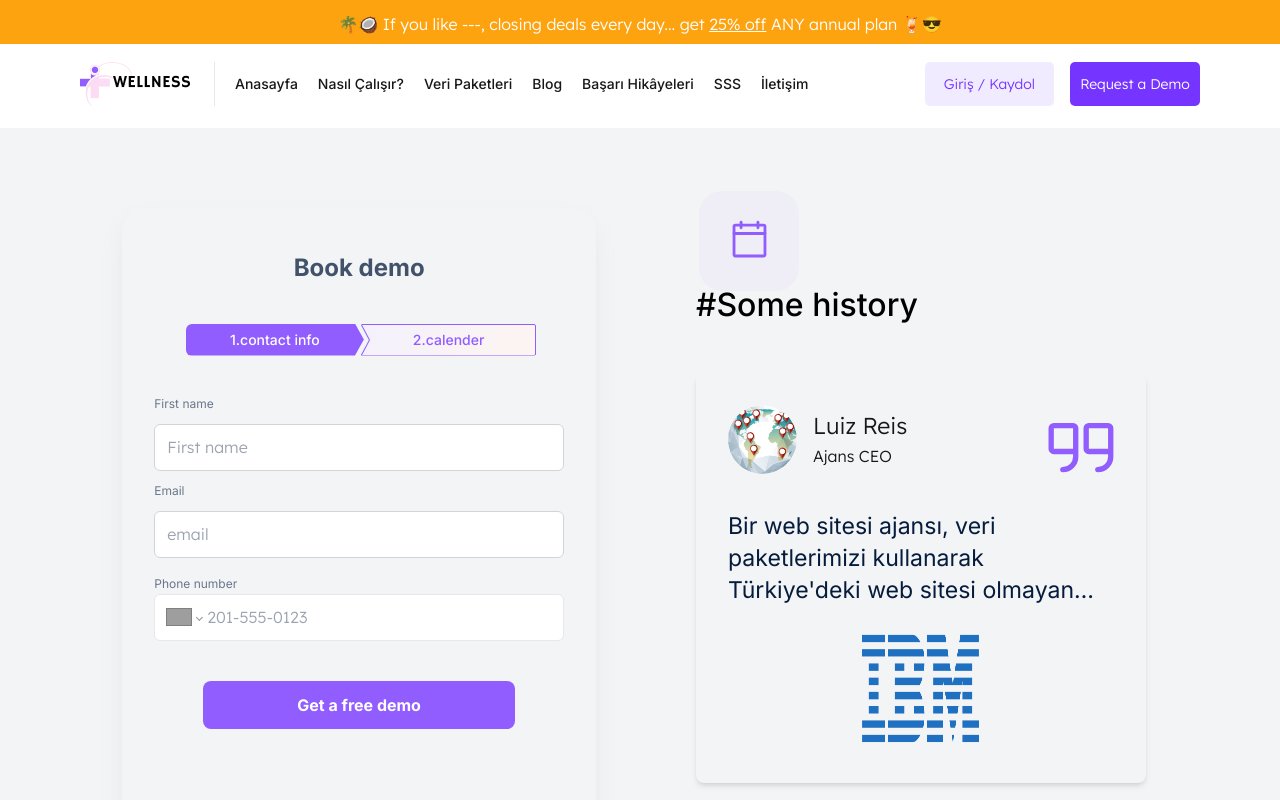
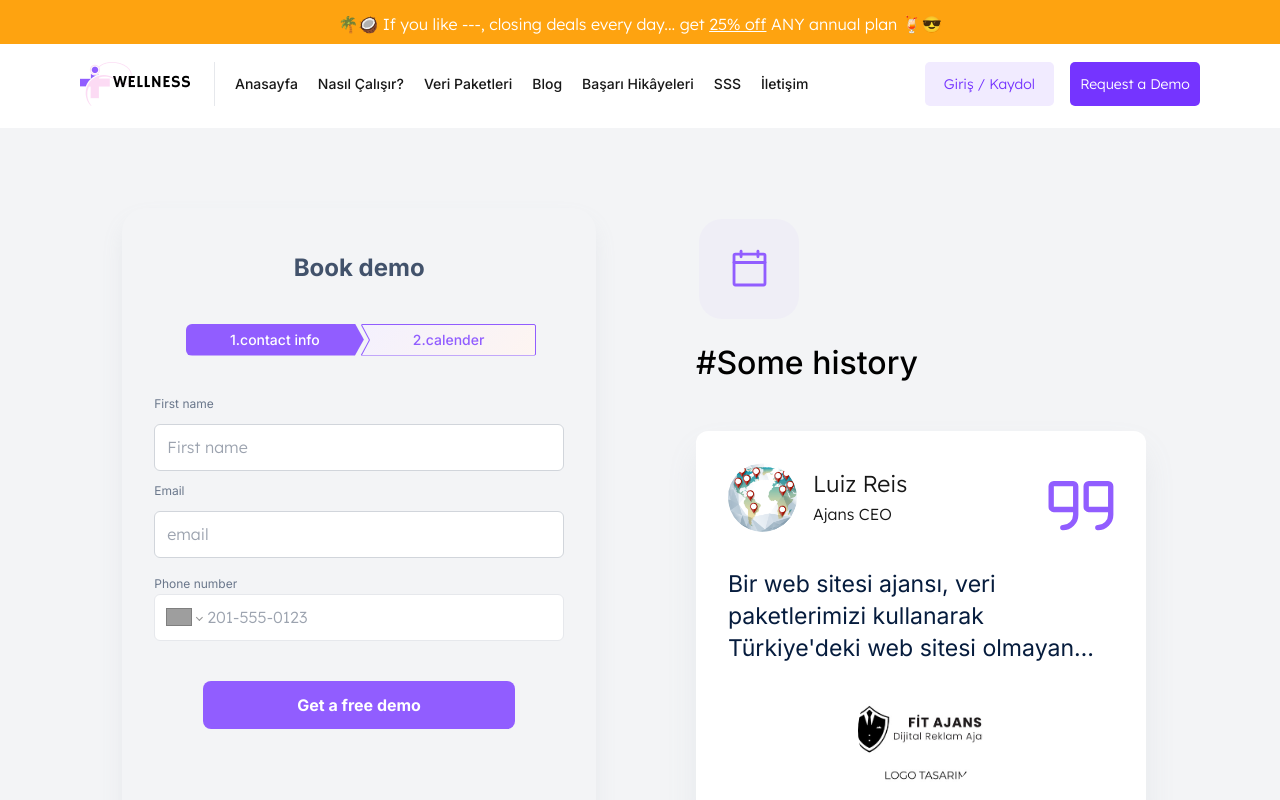
Before and after one commit to Medyanes-360/big-data-sale, a Next.js app: page /book-demo in a window 1280 px wide. Shown: the top 800 px of the page. Built offline with nearby package versions, Linux system fonts and the light colour scheme; grey boxes are pictures that could not be loaded.

Commit message:
revise book-demo cardsection

```diff
--- a/components/bookDemoPage/cardSection/index.jsx
+++ b/components/bookDemoPage/cardSection/index.jsx
@@ -63,7 +63,7 @@ const CardCarousel = () => {
         <section className="pt-8">
             <PageContainer>
                 <div
-                    className="flex flex-col shadow-[#919eab29]  rounded-3xl px-3 py-6 gap-3 md:gap-10 max-w-[521px]"
+                    className="flex flex-col mt-8 px-3 py-6 gap-3 md:gap-10 max-w-[521px]"
                     onMouseDown={handleMouseDown}
                     onMouseUp={handleMouseUp}
                     onTouchStart={handleTouchStart}
@@ -72,10 +72,13 @@ const CardCarousel = () => {
                     <div className="block md:hidden font-lexend text-center text-lg font-medium text-tertiary-900">
                         Bizi Tercih Edenler
                     </div>
-                    <h2 className=" hidden md:flex text-[32px] font-medium leading-[56px] font-Inter text-[#000000]">#Some history</h2>
+                    <div>
+                        <h2 className=" hidden md:flex text-[32px] font-medium leading-[56px] font-Inter text-[#000000] ">#Some history</h2>
+                    </div>
+
 
                     {/* Kart */}
-                    <div className="flex flex-col w-full gap-1 p-8 shadow-md rounded-lg">
+                    <div className="flex flex-col w-full gap-1 p-8 bg-[#fff] rounded-xl" style={{ boxShadow: '0px 17.31px 34.61px -5.77px #919EAB29' }}>
                         <div className="flex justify-between items-center mb-4">
                             <div className="flex items-center gap-4 mb-4">
                                 <img
@@ -109,12 +112,12 @@ const CardCarousel = () => {
                         <img
                             src={mockData[currentIndex].cardImage}
                             alt={`${mockData[currentIndex].name} card`}
-                            className="w-[125px] h-[125px] mt-4 mx-auto"
+                            className="w-[125px] h-[125px] rounded-full object-cover mx-auto"
                         />
                     </div>
-                </div>
+
                     {/* Navigasyon */}
-                <div className="flex items-center justify-center w-full max-w-xs mt-4 mx-auto">
+                    <div className="flex items-center justify-center w-full max-w-xs mx-auto ">
                         <div className="flex gap-1">
                             {mockData.map((_, index) => (
                                 <span
@@ -127,6 +130,8 @@ const CardCarousel = () => {
                             ))}
                         </div>
                     </div>
+                </div>
+
             </PageContainer>
         </section>
     );
--- a/components/bookDemoPage/index.jsx
+++ b/components/bookDemoPage/index.jsx
@@ -17,10 +17,13 @@ const BookDemo = () => {
                 </div>
                 <div className="relative lg:w-1/2 flex flex-col items-center">
                     {/* Calendar Masaüstü */}
-                    <div className="hidden absolute top-[-5%] left-[10%] lg:block">
+                    <div className="hidden absolute top-0 left-[10%] mt-16 lg:block">
                         <Calendar />
                     </div>
+                    <div className="mt-[92px] ">
                     <CardCarousel />
+                    </div>
+
                 </div>
             </div>
             {/* Testimonials Bölümü */}
--- a/public/bookDemoMockData.js
+++ b/public/bookDemoMockData.js
@@ -1,12 +1,12 @@
 export const mockData = [
   {
     id: 1,
-    avatar: "/assets/images/world.png", // Avatar string formatında
+    avatar: "/assets/images/world.png",
     name: "Luiz Reis",
     jobTitle: "Ajans CEO",
     description:
       "Bir web sitesi ajansı, veri paketlerimizi kullanarak Türkiye'deki web sitesi olmayan doktorları hedefledi. 8.000 kayıtlık bir veri paketi ile başlayan ajans...",
-    cardImage: "/assets/images/ibm.png", // Kart resmi string formatında
+    cardImage: "/assets/images/fitAjans.png",
   },
   {
     id: 2,
@@ -15,7 +15,7 @@ export const mockData = [
     jobTitle: "Pazarlama Uzmanı",
     description:
       "Küçük işletmeler için hazırladığımız veri paketleri, hedef kitlelerine ulaşmalarında büyük bir fark yarattı. 2.000 kayıtlık bir başlangıç yaptık...",
-    cardImage: "/assets/images/lenovo.png",
+    cardImage: "/assets/images/fitAjans.png",
   },
   {
     id: 3,
@@ -24,7 +24,7 @@ export const mockData = [
     jobTitle: "Yazılım Geliştirici",
     description:
       "Sağlık sektöründeki yazılım projelerinde veri paketlerini kullanarak inovasyon sağladık. 5.000 doktor ve klinik verisiyle başladık...",
-    cardImage: "/assets/images/siemens.png",
+    cardImage: "/assets/images/fitAjans.png",
   },
   {
     id: 4,
@@ -33,7 +33,7 @@ export const mockData = [
     jobTitle: "Proje Yöneticisi",
     description:
       "E-ticaret sektörüne yönelik veri çözümlerimiz, 10.000'den fazla ürün datasını analiz ederek büyük faydalar sağladı...",
-    cardImage: "/assets/images/hubspot.png",
+    cardImage: "/assets/images/fitAjans.png",
   },
   {
     id: 5,
@@ -42,7 +42,7 @@ export const mockData = [
     jobTitle: "Veri Bilimci",
     description:
       "Veri analiz projelerinde, müşterilerimize özel paketler sunarak dönüşüm oranlarını artırmayı başardık...",
-    cardImage: "/assets/images/samsung.png",
+    cardImage: "/assets/images/fitAjans.png",
   },
   {
     id: 6,
@@ -51,7 +51,7 @@ export const mockData = [
     jobTitle: "İş Geliştirme Uzmanı",
     description:
       "Şirketlerin büyüme stratejilerini veri odaklı hale getirdik. 7.000'den fazla müşteri bilgisi analiz edildi...",
-    cardImage: "/assets/images/nestle.png",
+    cardImage: "/assets/images/fitAjans.png",
   },
   {
     id: 7,
@@ -60,7 +60,7 @@ export const mockData = [
     jobTitle: "Dijital Pazarlama Uzmanı",
     description:
       "Veri tabanlı kampanya stratejileriyle müşterilerimizin ROI oranlarını %40 artırmayı başardık...",
-    cardImage: "/assets/images/adobe.png",
+    cardImage: "/assets/images/fitAjans.png",
   },
   {
     id: 8,
@@ -69,7 +69,7 @@ export const mockData = [
     jobTitle: "Analitik Uzmanı",
     description:
       "Küçük işletmelerin dijital dönüşüm yolculuğunu veriyle destekledik. 1.500 yeni müşteri kazandık...",
-    cardImage: "/assets/images/oracle.png",
+    cardImage: "/assets/images/fitAjans.png",
   },
   {
     id: 9,
@@ -78,7 +78,7 @@ export const mockData = [
     jobTitle: "Ürün Yöneticisi",
     description:
       "Yeni ürün lansmanlarında veri tabanlı karar alma süreçlerini hızlandırarak başarımızı artırdık...",
-    cardImage: "/assets/images/tencent.png",
+    cardImage: "/assets/images/fitAjans.png",
   },
   {
     id: 10,
@@ -87,6 +87,6 @@ export const mockData = [
     jobTitle: "Strateji Uzmanı",
     description:
       "Stratejik veri çözümlerimizle müşterilerimizin büyüme hedeflerini %20 hızlandırdık...",
-    cardImage: "/assets/images/dell.png",
+    cardImage: "/assets/images/fitAjans.png",
   },
 ];
```
Also changed, not shown: public/assets/images/fitAjans.png (added). Lines whose indentation alone changed are shown as unchanged.
